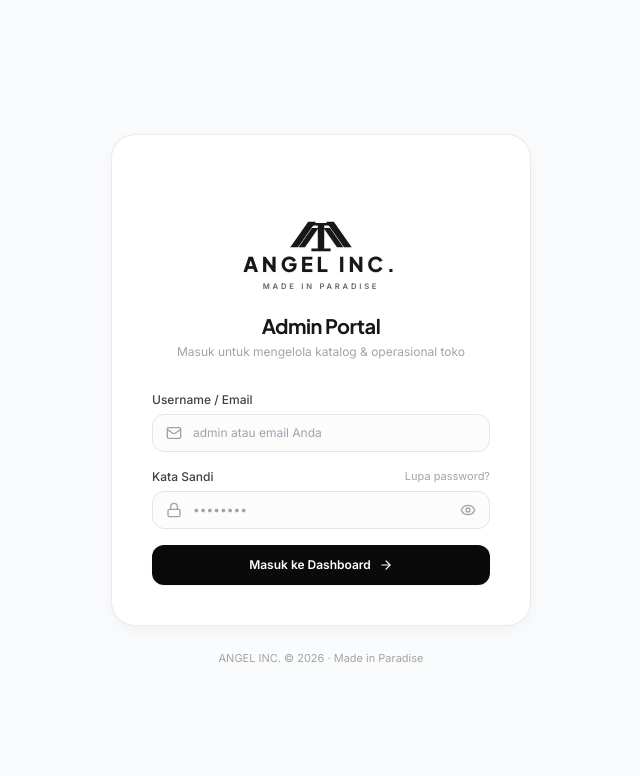
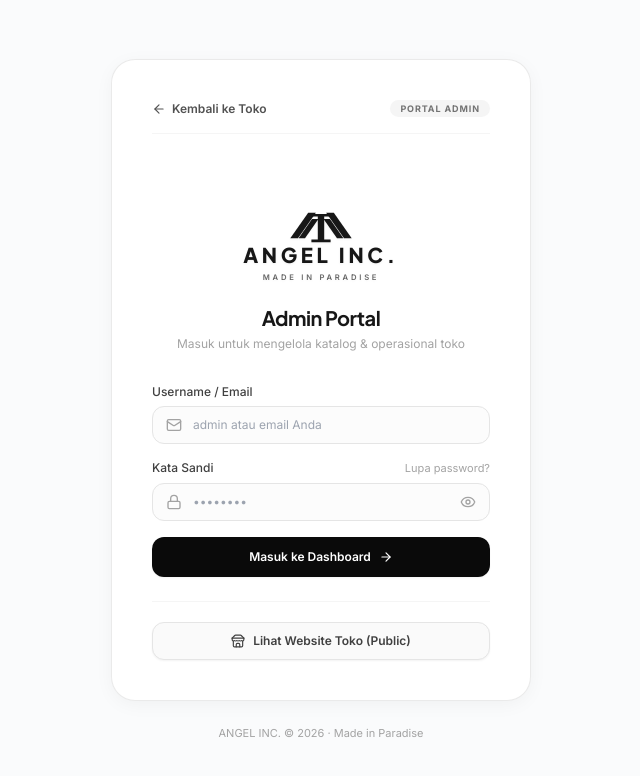
Before and after one commit to zeusa916-max/angel-inc-admin-baru, a Next.js app: page /auth/login/admin in a window 1280 px wide. Shown: the top 776 px of the page, without its empty margins (319-959 px from the left). Built offline with nearby package versions, Linux system fonts and the light colour scheme; no server answers; a web font is replaced by a local one.

Commit message:
feat: add back to website navigation on admin login page and verify logout redirect flow

```diff
--- a/app/auth/login/admin/page.tsx
+++ b/app/auth/login/admin/page.tsx
@@ -13,6 +13,8 @@
   EyeOff,
   Loader2,
   ArrowRight,
+  ArrowLeft,
+  Store,
 } from 'lucide-react';
 
 export default function AdminLoginPage() {
@@ -74,6 +76,20 @@
       <div className="w-full max-w-[420px]">
         {/* Minimalist Luxe Card */}
         <div className="rounded-3xl border border-neutral-200/80 dark:border-neutral-800 bg-white dark:bg-[#141518] p-8 sm:p-10 shadow-card animate-fade-in">
+          {/* Top Quick Navigation Header */}
+          <div className="flex items-center justify-between mb-8 pb-4 border-b border-neutral-100 dark:border-neutral-800/80">
+            <Link
+              href="/"
+              className="inline-flex items-center gap-1.5 text-xs font-semibold text-neutral-600 hover:text-black dark:text-neutral-400 dark:hover:text-white transition group"
+            >
+              <ArrowLeft className="h-3.5 w-3.5 transition group-hover:-translate-x-0.5" />
+              <span>Kembali ke Toko</span>
+            </Link>
+            <span className="rounded-full bg-neutral-100 dark:bg-neutral-800 px-2.5 py-0.5 text-[9px] font-bold tracking-widest uppercase text-neutral-500 dark:text-neutral-400">
+              PORTAL ADMIN
+            </span>
+          </div>
+
           {/* Brand Logo */}
           <div className="text-center mb-8">
             <div className="mx-auto flex justify-center">
@@ -153,7 +169,7 @@
             <button
               type="submit"
               disabled={busy}
-              className="mt-2 flex w-full items-center justify-center gap-2 rounded-xl bg-neutral-950 dark:bg-white py-3 text-xs font-semibold text-white dark:text-neutral-950 shadow-sm transition hover:bg-neutral-800 dark:hover:bg-neutral-200 disabled:opacity-50"
+              className="mt-2 flex w-full items-center justify-center gap-2 rounded-xl bg-neutral-950 dark:bg-white py-3 text-xs font-semibold text-white dark:text-neutral-950 shadow-sm transition hover:bg-neutral-800 dark:hover:bg-neutral-200 disabled:opacity-50 active:scale-95"
             >
               {busy ? (
                 <>
@@ -168,6 +184,17 @@
               )}
             </button>
           </form>
+
+          {/* Return to Public Website Storefront Action */}
+          <div className="mt-6 pt-5 border-t border-neutral-100 dark:border-neutral-800">
+            <Link
+              href="/"
+              className="flex w-full items-center justify-center gap-2 rounded-xl border border-neutral-200 dark:border-neutral-800 bg-neutral-50 dark:bg-neutral-900/60 py-2.5 text-xs font-semibold text-neutral-700 dark:text-neutral-300 hover:bg-neutral-100 dark:hover:bg-neutral-800 hover:text-black dark:hover:text-white transition shadow-sm"
+            >
+              <Store className="h-3.5 w-3.5" />
+              <span>Lihat Website Toko (Public)</span>
+            </Link>
+          </div>
         </div>
 
         {/* Clean Footer */}
```
